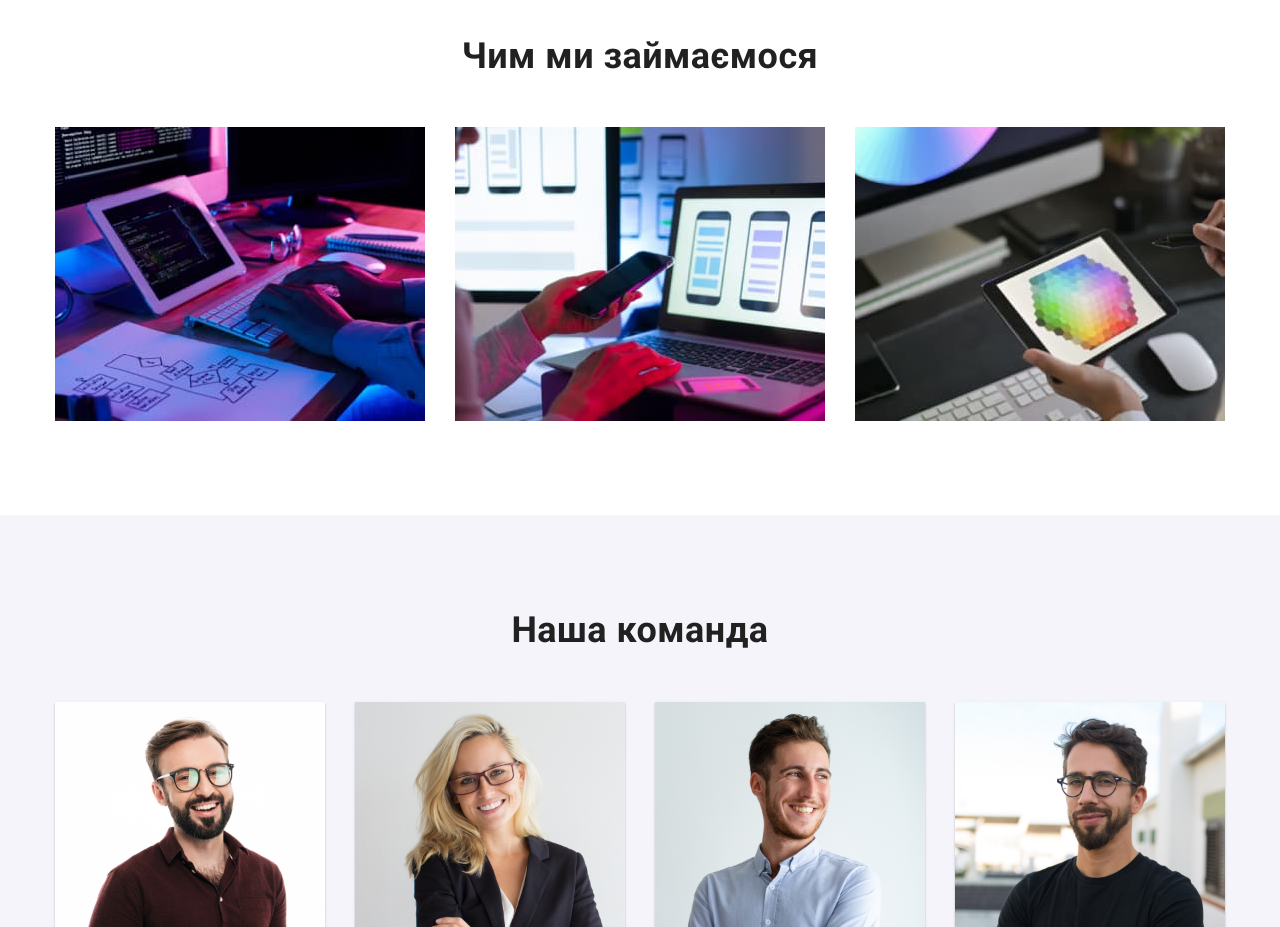
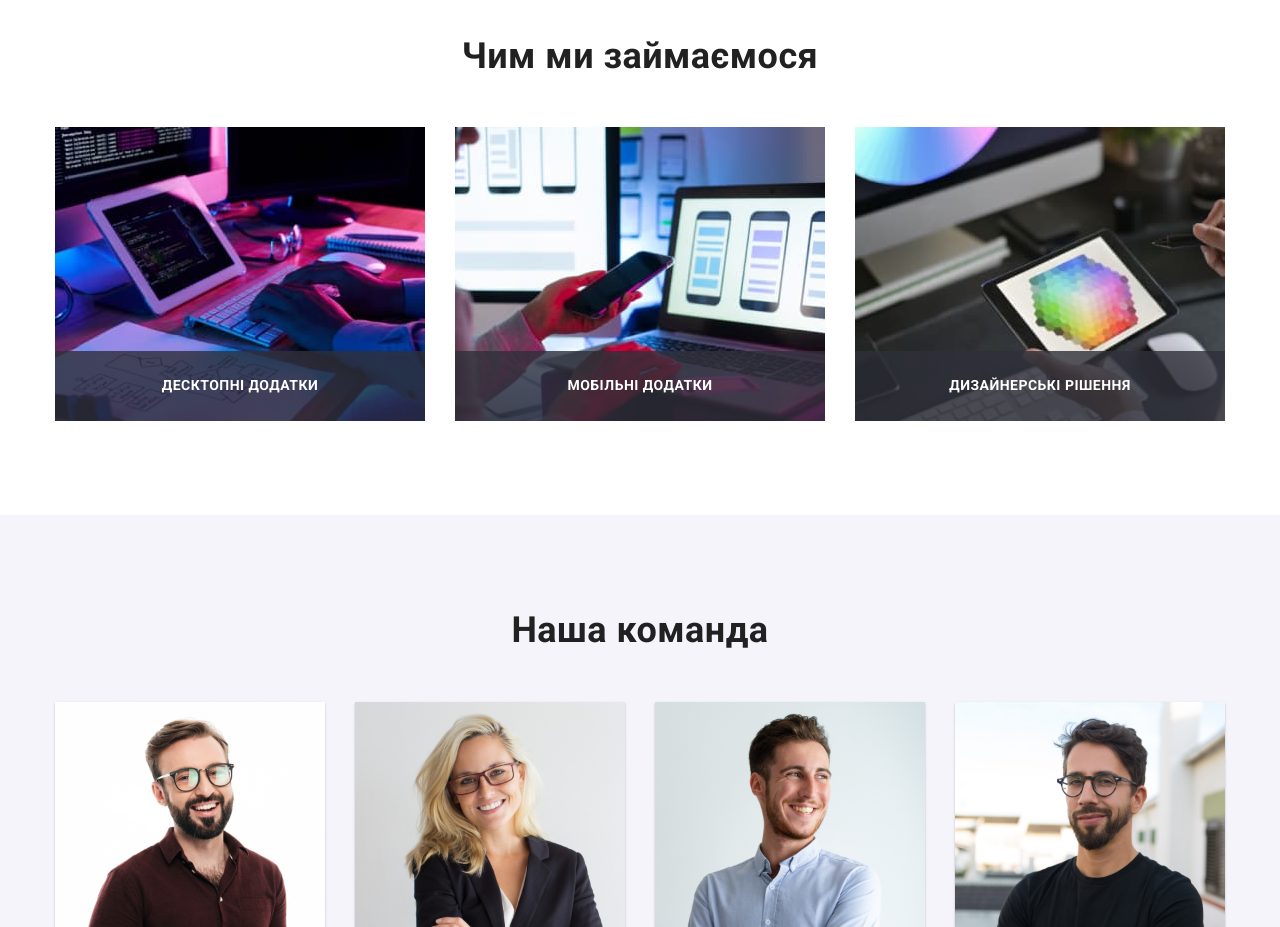
Before and after one commit to Vladden1/goit-markup-hw-06, a plain HTML site: page index.html in a window 1280 px wide. Shown: the part 1080-2007 px from the top of the page. Drawn offline with nearby package versions, Linux system fonts and the light colour scheme.

Commit message:
add text at work-list-card

```diff
--- a/css/styles.css
+++ b/css/styles.css
@@ -312,6 +312,30 @@ button {
 }
 .work-list .item + .item {
   margin-left: 30px;
+}
+.wrap-work-list {
+  position: relative;
+}
+
+.work-list-text {
+  position: absolute;
+  bottom: 0;
+
+  width: 100%;
+  height: 70px;
+  background-color: rgba(47, 48, 58, 0.8);
+
+  display: flex;
+  justify-content: center;
+  align-items: center;
+
+  font-weight: 700;
+  font-size: 14px;
+  line-height: 1.14;
+  text-align: center;
+
+  text-transform: uppercase;
+  color: #ffffff;
 }
 
 /* Команда */
--- a/index.html
+++ b/index.html
@@ -137,25 +137,34 @@
           <h2 id="portfolio" class="section-title">Чим ми займаємося</h2>
           <ul class="work-list">
             <li class="item">
+              <div class="wrap-work-list">
                 <img
                   src="./images/studio/portfolio1.jpeg"
                   width="370"
                   alt="стіл веб розробника"
                 />
+                <p class="work-list-text">Десктопні додатки</p>
+              </div>
             </li>
             <li class="item">
+              <div class="wrap-work-list">
                 <img
                   src="./images/studio/portfolio2.jpeg"
                   width="370"
                   alt="макбук і айфон розробника"
                 />
+                <p class="work-list-text">Мобільні додатки</p>
+              </div>
             </li>
             <li class="item">
+              <div class="wrap-work-list">
                 <img
                   src="./images/studio/portfolio3.jpeg"
                   width="370"
                   alt="айпад дизайн"
                 />
+                <p class="work-list-text">Дизайнерські рішення</p>
+              </div>
             </li>
           </ul>
         </div>
```
Lines whose indentation alone changed are shown as unchanged.
